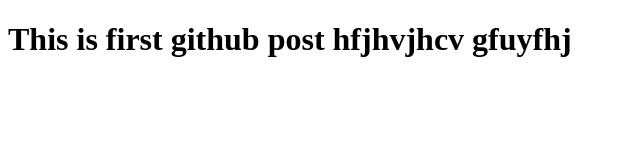
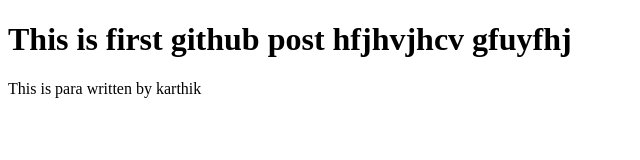
Before and after one commit to Bharath122002/Project, a plain HTML site: page index.html in a window 1280 px wide. Shown: the whole page, without its empty margins (0-640 px from the left). Drawn offline with Linux system fonts and the light colour scheme.

Commit message:
change done by karthik

```diff
--- a/index.html
+++ b/index.html
@@ -7,5 +7,6 @@
 </head>
 <body>
    <h1>This is first github post hfjhvjhcv gfuyfhj</h1>
+   <p>This is para written by karthik</p>
 </body>
 </html>
```
